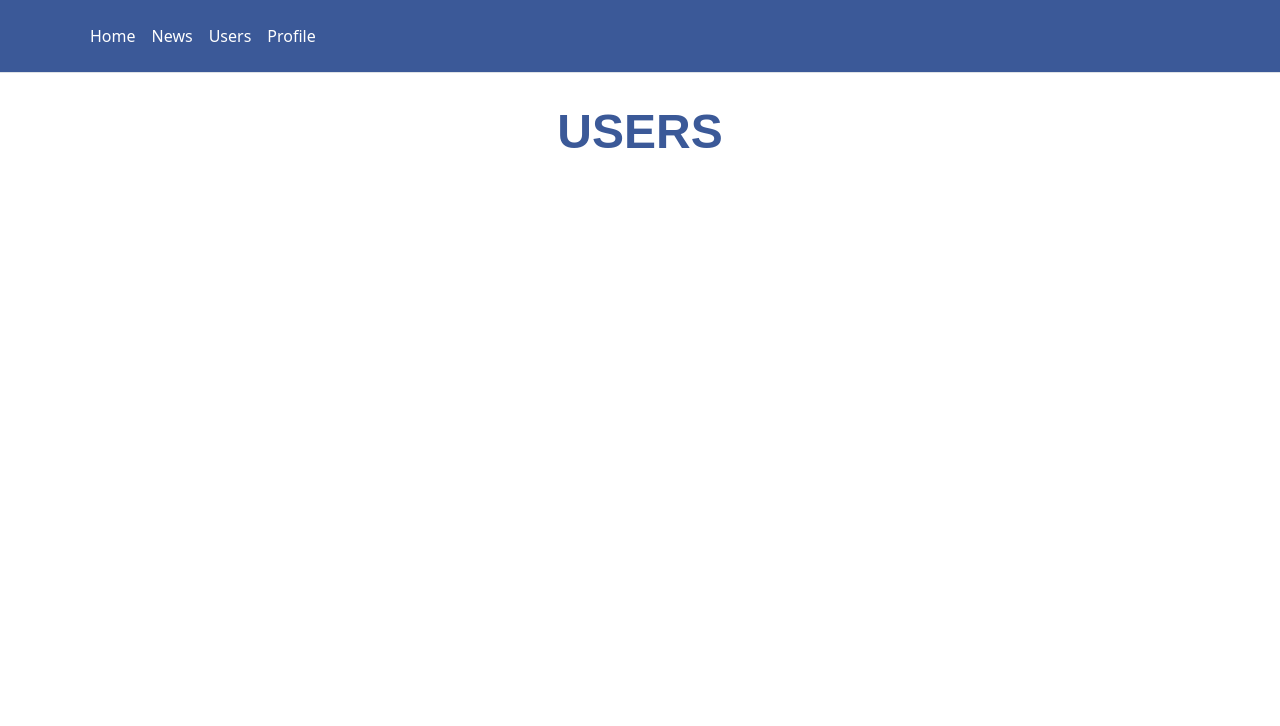
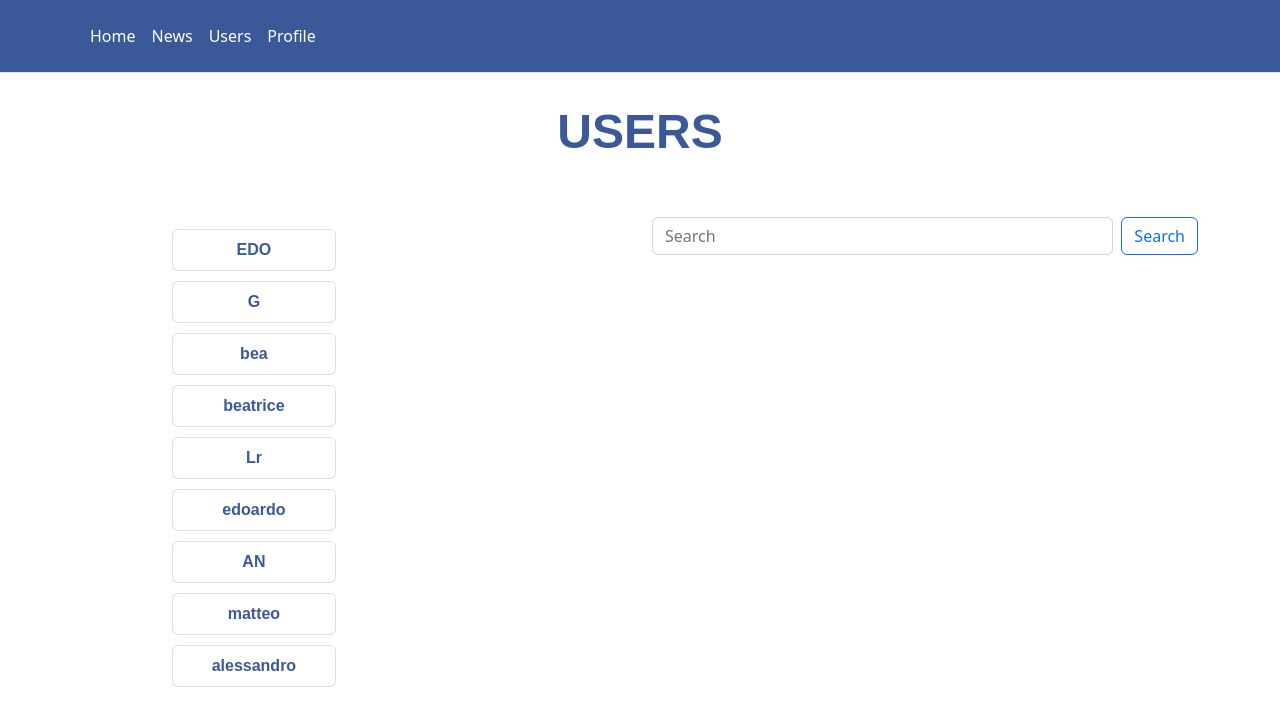
Before and after one commit to Edotrova/Buildweek3, an Angular app in the folder socialnetwork/: page /users in a window 1280 px wide. Shown: the top 726 px of the page. Built offline with nearby package versions, Linux system fonts and the light colour scheme; no server answers; data requests are answered from the project's data file.

Commit message:
searchbar

```diff
--- a/socialnetwork/db.json
+++ b/socialnetwork/db.json
@@ -18,7 +18,7 @@
   "comments": [],
   "users": [
     {
-<<<<<<< HEAD
+
       "email": "edoardo@gmail.com",
       "password": "$2a$10$PrsMwVu.damPD0GzLVrLH.VpabbghAmqGvcrKIlDzFEh.eBAM7DP6",
       "username": "EDO",
@@ -26,7 +26,8 @@
       "surname": "",
       "date": "2022-09-20T13:57:52.630Z",
       "birthdate": "2022-09-20T13:57:52.630Z",
-=======
+      "id": 1
+    },{
       "email": "giu@giu.it",
       "password": "$2a$10$RUez.hXRPirnZqC.eGli9uN2iP.tVRAzSivb1yvBgrKfTAbrS.d4.",
       "username": "G",
@@ -34,12 +35,11 @@
       "surname": "",
       "date": "2022-09-20T13:32:43.807Z",
       "birthdate": "2022-09-20T13:32:43.806Z",
->>>>>>> 1408547c68ea49772f38285b678f3984b3e02d87
       "role": "user",
-      "id": 1
+      "id": 2
     },
     {
-<<<<<<< HEAD
+
       "email": "bea@gmail.com",
       "password": "$2a$10$IL3MBLPIgGIvPqQ4PIeVSetB82ZiKxaNETLQfx6aR8JKSOLBilYhS",
       "username": "bea",
@@ -47,7 +47,9 @@
       "surname": "",
       "date": "2022-09-20T14:37:53.645Z",
       "birthdate": "2022-09-20T14:37:53.644Z",
-=======
+      "id": 3
+},{
+
       "email": "bea@bea.it",
       "password": "$2a$10$aTX6nJfwJWH39ft.Sp3YW.klqf0RFr5SdOgyTUb/UdQeEQQjyMAPi",
       "username": "beatrice",
@@ -55,12 +57,10 @@
       "surname": "",
       "date": "2022-09-20T13:52:28.465Z",
       "birthdate": "2022-09-20T13:52:28.464Z",
->>>>>>> 1408547c68ea49772f38285b678f3984b3e02d87
       "role": "user",
-      "id": 2
+      "id": 4
     },
     {
-<<<<<<< HEAD
       "email": "Luca@gmail.com",
       "password": "$2a$10$s.r4soT35d.0acfTnkLhduJgn6oQnnm6zdInalfxaRWbmY/2rXYRO",
       "username": "Lr",
@@ -68,7 +68,8 @@
       "surname": "",
       "date": "2022-09-20T14:46:12.431Z",
       "birthdate": "2022-09-20T14:46:12.431Z",
-=======
+      "id": 5
+    },{
       "email": "edo@edo.it",
       "password": "$2a$10$HjxRWdlGwxcUEEncUbcc/.fhYfqDZPAKpoMIrb9EulxQzip1zbhRG",
       "username": "edoardo",
@@ -76,12 +77,11 @@
       "surname": "",
       "date": "2022-09-20T13:52:44.809Z",
       "birthdate": "2022-09-20T13:52:44.809Z",
->>>>>>> 1408547c68ea49772f38285b678f3984b3e02d87
       "role": "user",
-      "id": 3
+      "id": 6
     },
     {
-<<<<<<< HEAD
+
       "email": "andrea@gmail.com",
       "password": "$2a$10$CX1oCZwmWp0vReUMf.K9XOhvBx4t3Gf.DmPkR.0ft1ck3b2OiP3LG",
       "username": "AN",
@@ -90,7 +90,7 @@
       "date": "2022-09-20T14:52:06.615Z",
       "birthdate": "2022-09-20T14:52:06.615Z",
       "role": "user",
-      "id": 4
+      "id": 7
     },
     {
       "email": "matteo@nencini@gmail.com",
@@ -101,8 +101,8 @@
       "date": "2022-09-21T00:00:48.947Z",
       "birthdate": "2022-09-21T00:00:48.947Z",
       "role": "user",
-      "id": 5
-=======
+      "id": 8
+    },{
       "email": "ale@ale.it",
       "password": "$2a$10$tyBY0.R9e9e9DOuaBzjOwOdt1gi5/FhV5YJwu5bRg1EY5JB2dIHsi",
       "username": "alessandro",
@@ -111,8 +111,7 @@
       "date": "2022-09-20T13:53:03.585Z",
       "birthdate": "2022-09-20T13:53:03.585Z",
       "role": "user",
-      "id": 4
->>>>>>> 1408547c68ea49772f38285b678f3984b3e02d87
+      "id": 9
     }
   ]
 }
--- a/socialnetwork/src/app/users/users.component.html
+++ b/socialnetwork/src/app/users/users.component.html
@@ -1,6 +1,8 @@
 
 <h1>USERS</h1>
-
+<div class="container">
+  <div class="row">
+    <div class="col">
 <div *ngFor = "let user of alluser">
 <div class="list-group">
     <a (click)="showUser(user.id)" class="list-group-item list-group-item-action">{{user.username}}</a>
@@ -22,3 +24,14 @@
     <p class="card-text">una citazione a caso</p>
   </div>
 </div>
+</div>
+<div class="col mt-5">
+<div>
+  <form class="d-flex" role="search">
+    <input class="form-control me-2" type="search" placeholder="Search" aria-label="Search">
+    <button class="btn btn-outline-primary" type="submit" (click) = 'checkSearchVal()'>Search</button>
+  </form>
+</div>
+</div>
+</div>
+</div>
--- a/socialnetwork/src/app/users/users.component.ts
+++ b/socialnetwork/src/app/users/users.component.ts
@@ -14,6 +14,8 @@ export class UsersComponent implements OnInit {
   userSeen : Users = new Users ('','','', new Date,'','','' )
   alluser : Users[] = [];
   formInfoUsers = true
+  searchVal: string = ''
+
 
 
 
@@ -34,4 +36,19 @@ export class UsersComponent implements OnInit {
     this.formInfoUsers=false
   }
 
+  checkSearchVal() {
+    this.alluser.slice();
+    const filteredUsers: Users[] = [];
+    if (this.searchVal && this.searchVal !== '') {
+      for (const selectedUser of this.alluser) {
+        if (selectedUser.username.toLowerCase().search(this.searchVal.toLowerCase()) !== -1 ||
+          selectedUser.name.toLowerCase().search(this.searchVal.toLowerCase()) !== -1) {
+          filteredUsers.push(selectedUser);
+        }
+      }
+      this.alluser = filteredUsers.slice();
+    }
+
+
 }
+}
```
